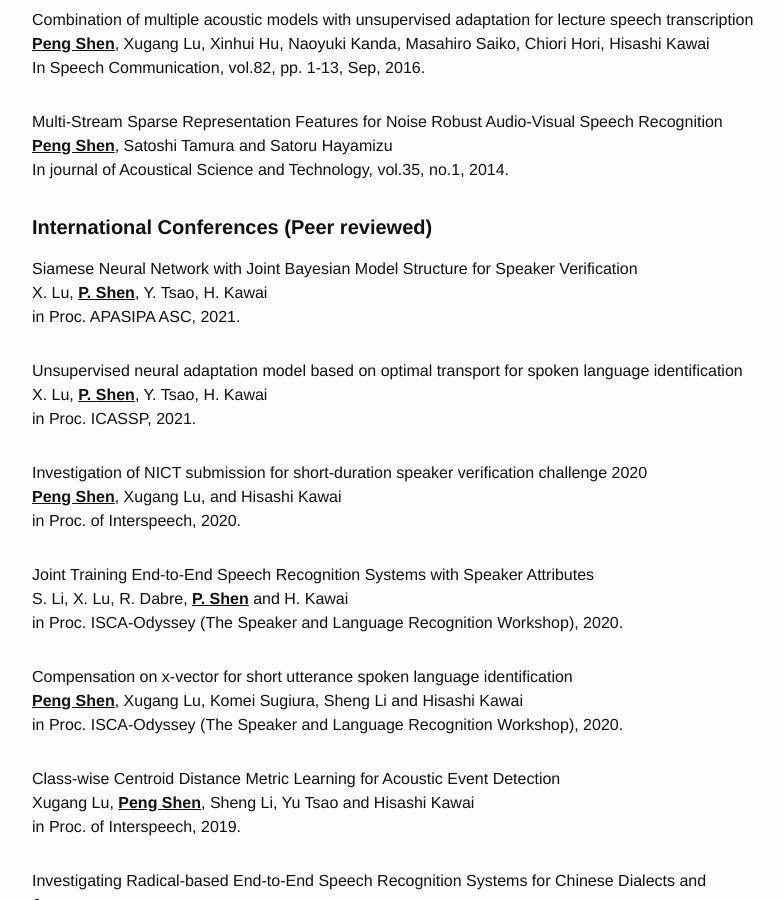
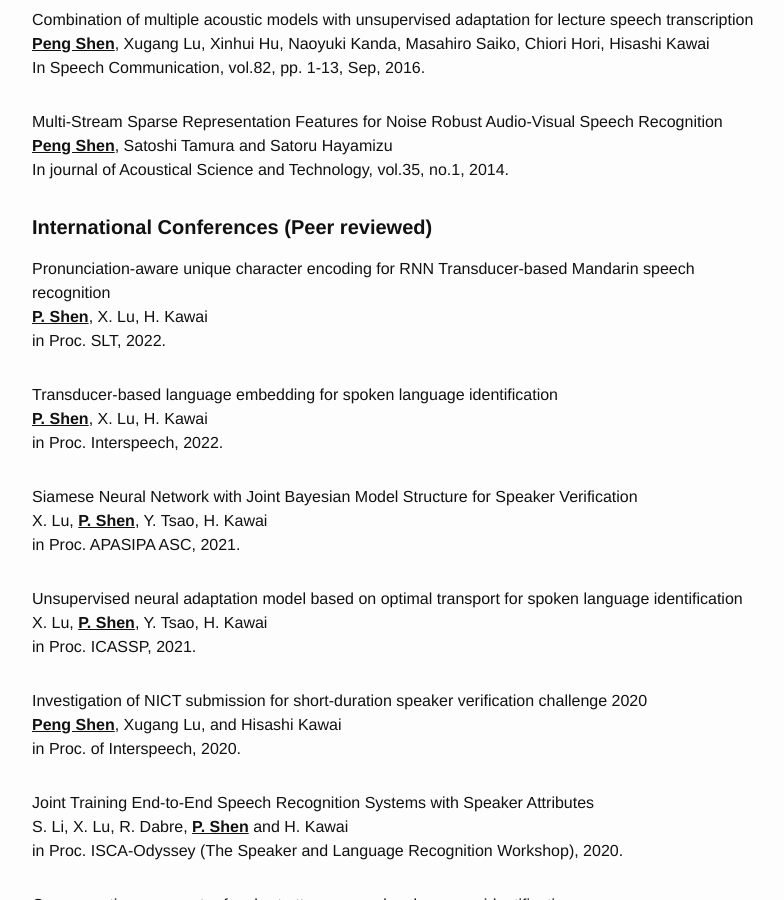
Before and after one commit to sinpycn/sinpycn.github.io, a Jekyll site: the page built from publications.md, in a window 1280 px wide and 900 px high, scrolled down 516 px. Shown: the whole window, without its empty margins (238-1022 px from the left). Built offline with Jekyll 4.4.1, drawn with Linux system fonts in a browser that asks for light colours; some of the changed text lies outside the part shown.

Commit message:
Update publications.md

```diff
--- a/publications.md
+++ b/publications.md
@@ -41,6 +41,17 @@ permalink: /publications/
 <h4><b>International Conferences (Peer reviewed)</b></h4>
 <p>
 
+<li>
+  Pronunciation-aware unique character encoding for RNN Transducer-based Mandarin speech recognition<br>
+  <u><b>P. Shen</b></u>, X. Lu, H. Kawai <br>
+  in Proc. SLT, 2022. <br>
+</li>
+
+<li>
+  Transducer-based language embedding for spoken language identification <br>
+  <u><b>P. Shen</b></u>, X. Lu, H. Kawai <br>
+  in Proc. Interspeech, 2022. <br>
+</li>
 
 <li>
   Siamese Neural Network with Joint Bayesian Model Structure for Speaker Verification<br>
@@ -202,6 +213,12 @@ In The 9th International Conference on Auditory-Visual Speech Processing (AVSP),
       <p>
 
 <li>
+Investigation on sub-character tokenization for RNN-Transducer <br>
+<u><b>P. Shen</b></u>, X. Lu, H. Kawai <br>
+in Autumn Meeting of Acoustical Society of Japan, 2022.<br>
+</li>
+
+<li>
 A Study on Language Modeling with BERT-based Word Embedding <br>
 T. Ogura, M. Fujimoto, <u><b>P. Shen</b></u>, X. Lu, H. Kawai<br>
 in Acoustical Society of Japan, Sep, 2021. [In Japanese]<br>
@@ -298,14 +315,5 @@ In 2010 Spring Meeting of Acoustical Society of Japan, 1-P-27, pp.217-218, March
 </li>
 
       </p>
-      <h4><b>Book Translation</b></h4>
-      <p>
-        <li>
-          NIPS 2016 Tutorial: Generative Adversarial Networks. <br>
-					&nbsp;&nbsp;<a href="https://sinpycn.github.io/category/gan-tutorial.html" target="_blank">(Translation: In Chinese)</a><br>
-					&nbsp;&nbsp;<a href="https://arxiv.org/abs/1701.00160" target="_blank">(Original English Version: arXiv:1701.00160)</a>
-
-        </li>
-      </p>
    </ul>
 </div>
```
